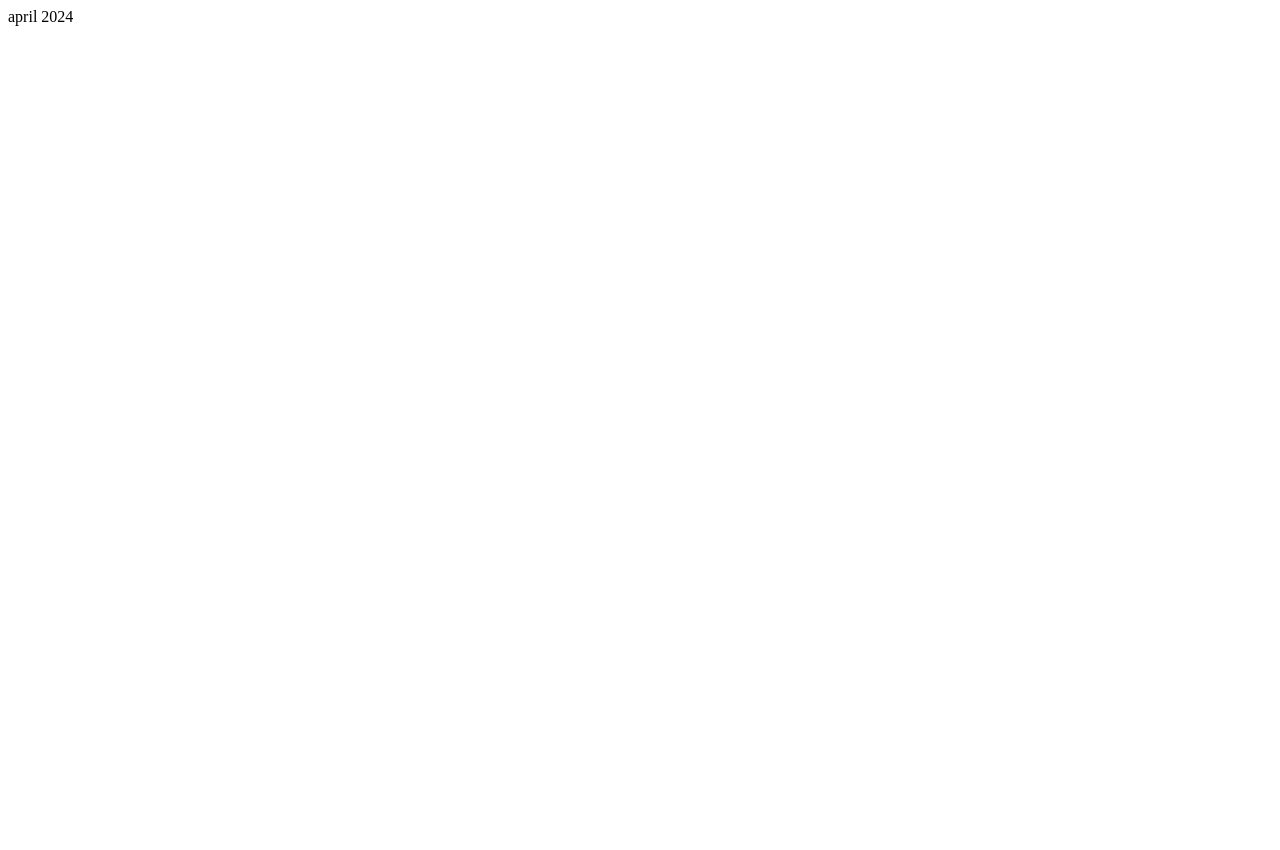
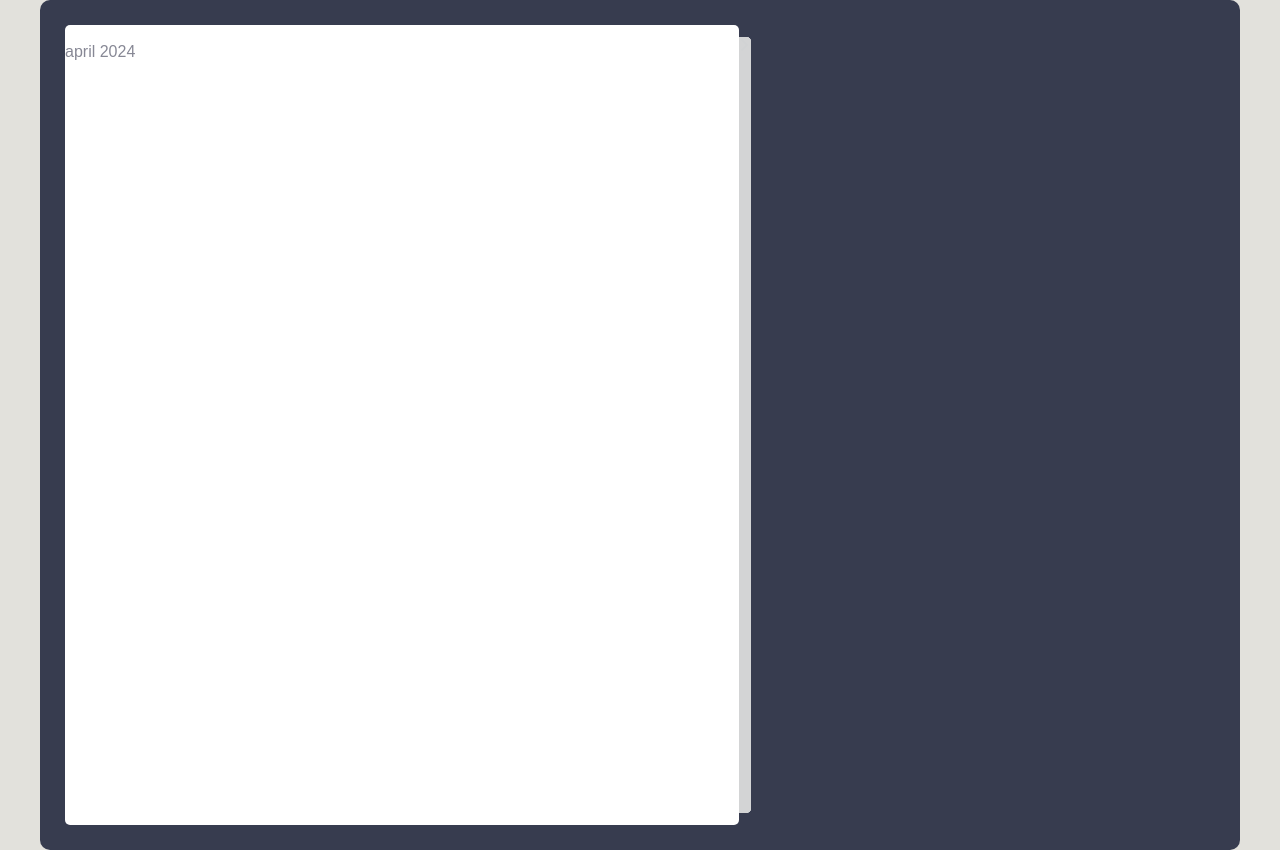
Before and after one commit to Gust4dev/Gusta, a plain HTML site: page index.html in a window 1280 px wide. Before the commit the page ends 800 px from the top, so only its background shows below. Drawn offline with Linux system fonts and the light colour scheme.

Commit message:
Initial design made

```diff
--- a/index.html
+++ b/index.html
@@ -4,7 +4,14 @@
     <meta charset="UTF-8" />
     <meta name="viewport" content="width=device-width, initial-scale=1.0" />
     <link rel="stylesheet" href="style.css" />
-    <title>Document</title>
+    <link
+      rel="stylesheet"
+      href="https://cdnjs.cloudflare.com/ajax/libs/font-awesome/6.5.2/css/all.min.css"
+      integrity="sha512-SnH5WK+bZxgPHs44uWIX+LLJAJ9/2PkPKZ5QiAj6Ta86w+fsb2TkcmfRyVX3pBnMFcV7oQPJkl9QevSCWr3W6A=="
+      crossorigin="anonymous"
+      referrerpolicy="no-referrer"
+    />
+    <title>Calendario</title>
   </head>
   <body>
     <div class="container">
--- a/style.css
+++ b/style.css
@@ -0,0 +1,61 @@
+:root {
+  --primary-clr: #b38add;
+}
+
+* {
+  margin: 0;
+  padding: 0;
+  box-sizing: border-box;
+  font-family: "Poppins", sans-serif;
+}
+body {
+  min-height: 100vh;
+  display: flex;
+  align-items: center;
+  justify-content: center;
+  background-color: #e2e1dc;
+}
+.container {
+  position: relative;
+  width: 1200px;
+  min-height: 850px;
+  margin: 0 auto;
+  padding: 5px;
+  color: #fff;
+  display: flex;
+  border-radius: 10px;
+  background-color: #373c4f;
+}
+.left {
+  width: 60%;
+  padding: 20px;
+}
+.calendar {
+  position: relative;
+  width: 100%;
+  height: 100%;
+  display: flex;
+  flex-direction: column;
+  flex-wrap: wrap;
+  justify-content: space-between;
+  color: #878895;
+  border-radius: 5px;
+  background-color: #fff;
+}
+
+.calendar ::before,
+.calendar ::after {
+  content: "";
+  position: absolute;
+  top: 50%;
+  left: 100%;
+  width: 12px;
+  height: 97%;
+  border-radius: 0 5px 5px 0;
+  background-color: #d3d5d6d7;
+  transform: translateY(-50%);
+}
+.calendar::before {
+  height: 94%;
+  left: calc(100% + 12px);
+}
```
